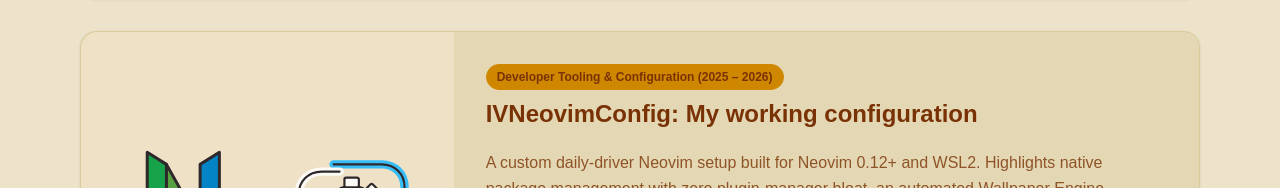
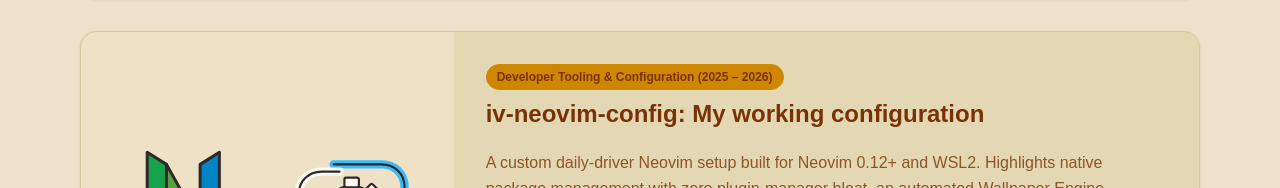
Before and after one commit to RealPingu/portfolio-ividal, a Next.js app: page / in a window 1280 px wide. Shown: the part 3888-4076 px from the top of the page. Built offline with nearby package versions, Linux system fonts and the light colour scheme; a web font is replaced by a local one.

Commit message:
fix: change repos name to lowercase, update links

```diff
--- a/app/data/content.en.ts
+++ b/app/data/content.en.ts
@@ -135,12 +135,12 @@
                 demoLabel: "Official Website",
             },
             {
-                name: "IVNeovimConfig: My working configuration",
+                name: "iv-neovim-config: My working configuration",
                 role: "Developer Tooling & Configuration (2025 – 2026)",
                 description: "A custom daily-driver Neovim setup built for Neovim 0.12+ and WSL2. Highlights native package management with zero plugin-manager bloat, an automated Wallpaper Engine integration to display live animated wallpapers through a transparent terminal, and an optional VimTeX environment.",
                 technologies: ["Lua", "Neovim", "WSL2", "LSP", "Treesitter", "Bash"],
                 image: "/images/projects/project-neovim.svg",
-                codeUrl: "https://github.com/RealPingu/IVNeovimConfig",
+                codeUrl: "https://github.com/RealPingu/iv-neovim-config",
                 demoUrl: "",
             },
             {
@@ -158,7 +158,7 @@
                 description: "High-performance combinatorial optimization algorithms in C++ solving the coordinated Multi-visit Drone Routing Problem (k-MVDRP / mFSTSP). Models multi-package payload capacity, decoupled launch and rendezvous synchronization between mobile trucks and drone fleets, and mission makespan minimization.",
                 technologies: ["C++17", "Combinatorial Optimization", "Heuristic Search", "OOP", "Data Structures"],
                 image: "/images/projects/project-drone.svg",
-                codeUrl: "https://github.com/RealPingu/Proyecto-IA-2024",
+                codeUrl: "https://github.com/RealPingu/proyecto-ia-2024",
                 demoUrl: "",
             },
         ],
--- a/app/data/content.es.ts
+++ b/app/data/content.es.ts
@@ -135,12 +135,12 @@
                 demoLabel: "Sitio Oficial",
             },
             {
-                name: "IVNeovimConfig: Mi configuración de trabajo",
+                name: "iv-neovim-config: Mi configuración de trabajo",
                 role: "Herramientas de Desarrollo y Configuración (2025 – 2026)",
                 description: "Configuración personalizada para el uso diario de Neovim construida para Neovim 0.12+ y WSL2. Destaca por gestión nativa de paquetes sin sobrecarga de administradores de plugins, integración automatizada con Wallpaper Engine para mostrar fondos animados a través de una terminal transparente y un entorno opcional de VimTeX.",
                 technologies: ["Lua", "Neovim", "WSL2", "LSP", "Treesitter", "Bash"],
                 image: "/images/projects/project-neovim.svg",
-                codeUrl: "https://github.com/RealPingu/IVNeovimConfig",
+                codeUrl: "https://github.com/RealPingu/iv-neovim-config",
                 demoUrl: "",
             },
             {
@@ -158,7 +158,7 @@
                 description: "Algoritmos de optimización combinatoria y búsqueda heurística en C++ para resolver el problema de ruteo coordinado de camión y flota de drones (k-MVDRP / mFSTSP). Modela capacidad de carga útil multi-paquete, sincronización de despegue y aterrizaje desacoplada y minimización del tiempo total de misión (makespan).",
                 technologies: ["C++17", "Optimización Combinatoria", "Búsqueda Heurística", "POO", "Estructuras de Datos"],
                 image: "/images/projects/project-drone.svg",
-                codeUrl: "https://github.com/RealPingu/Proyecto-IA-2024",
+                codeUrl: "https://github.com/RealPingu/proyecto-ia-2024",
                 demoUrl: "",
             },
         ],
```
